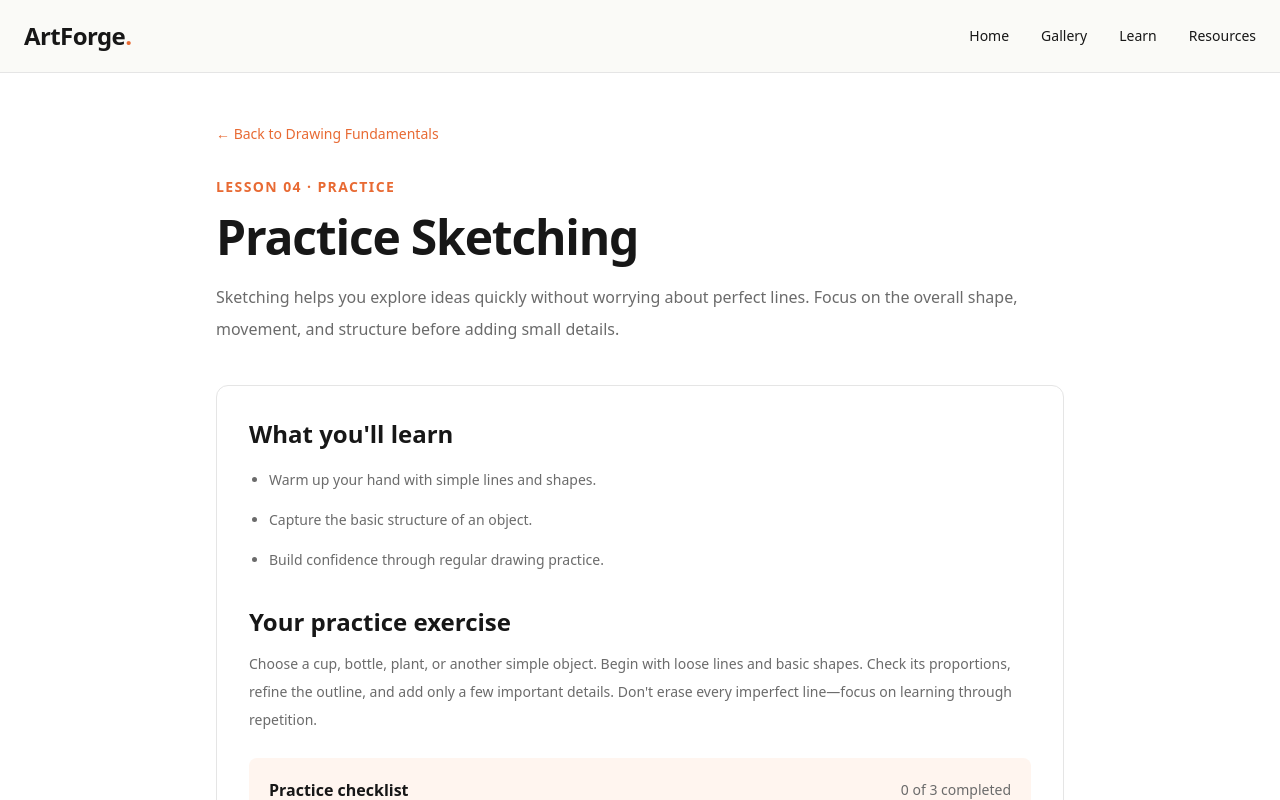
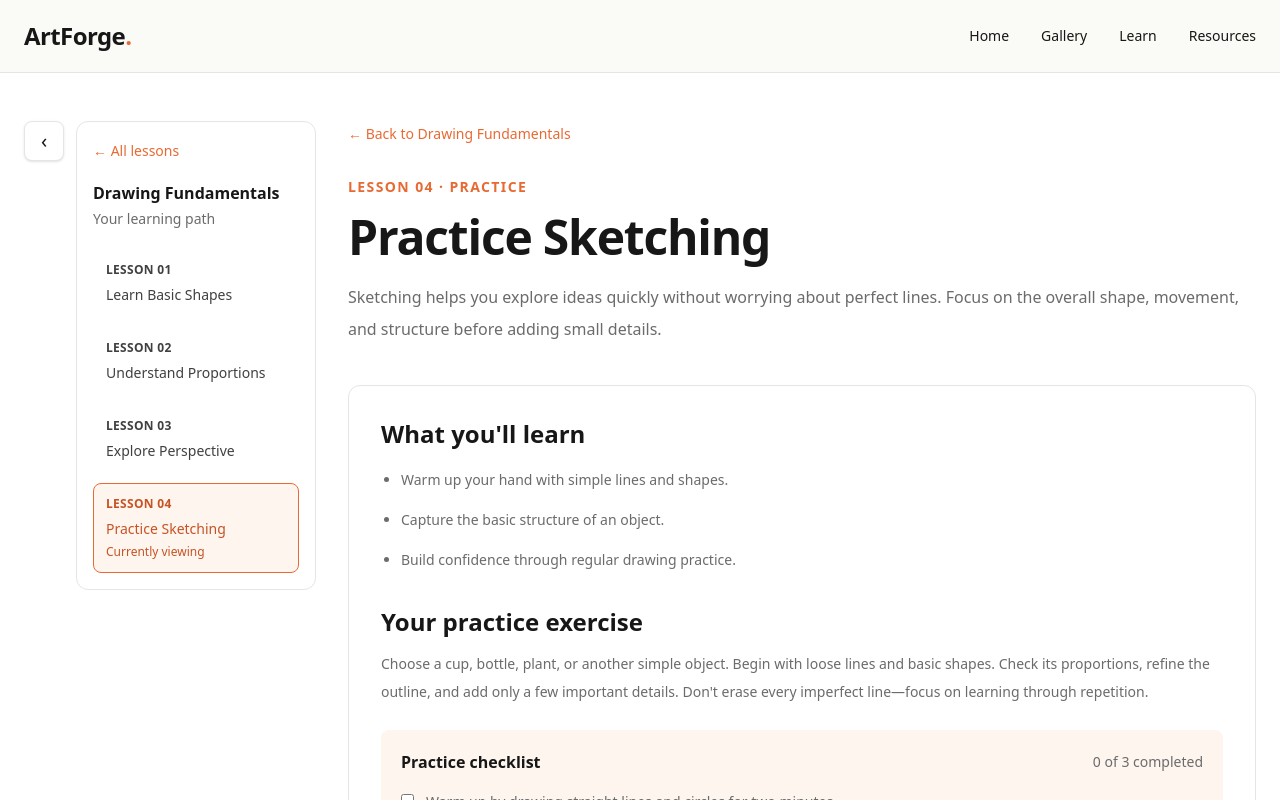
Before and after one commit to Yash-07-dev/artforge, a Next.js app: page /learn/drawing-fundamentals/sketching in a window 1280 px wide. Shown: the top 800 px of the page. Built offline with nearby package versions, Linux system fonts and the light colour scheme.

Commit message:
lesson sidebar menu

```diff
--- a/app/learn/drawing-fundamentals/basic-shapes/page.js
+++ b/app/learn/drawing-fundamentals/basic-shapes/page.js
@@ -3,12 +3,27 @@
 
 import Link from "next/link";
 import { useState } from "react";
+import LessonSidebar from "@/components/LessonSidebar";
 
 export default function BasicShapesLessonPage() {
   const [completed, setCompleted] = useState(false);
+  const [isSidebarOpen, setIsSidebarOpen] = useState(true);
 
   return (
-    <main className="mx-auto min-h-screen w-full max-w-4xl px-6 py-12">
+    <main className="min-h-screen w-full px-6 py-12">
+      <div
+        className={`mx-auto grid gap-8 ${
+          isSidebarOpen
+            ? "max-w-7xl grid-cols-1 md:grid-cols-[auto_minmax(0,1fr)]"
+            : "max-w-5xl grid-cols-1"
+        }`}
+      >
+        <LessonSidebar
+          isOpen={isSidebarOpen}
+          onToggle={() => setIsSidebarOpen((previous) => !previous)}
+        />
+
+        <div className="min-w-0">
           <Link
             href="/learn/drawing-fundamentals"
             className="text-sm font-medium text-[#E86A33] hover:underline"
@@ -48,10 +63,10 @@ export default function BasicShapesLessonPage() {
             </h2>
 
             <p className="mt-3 text-sm leading-7 text-[#6B6B6B]">
-          Take a pencil and paper. Draw a simple house using a rectangle for
-          the walls, a triangle for the roof, and small rectangles for the
-          door and windows. Then try combining circles and rectangles to
-          sketch a simple cartoon character.
+              Take a pencil and paper. Draw a simple house using a rectangle
+              for the walls, a triangle for the roof, and small rectangles
+              for the door and windows. Then try combining circles and
+              rectangles to sketch a simple cartoon character.
             </p>
 
             <div className="mt-6 rounded-lg bg-[#FFF5EF] p-5">
@@ -84,6 +99,8 @@ export default function BasicShapesLessonPage() {
               </p>
             )}
           </section>
+        </div>
+      </div>
     </main>
   );
 }
--- a/app/learn/drawing-fundamentals/perspective/page.js
+++ b/app/learn/drawing-fundamentals/perspective/page.js
@@ -3,6 +3,7 @@
 
 import Link from "next/link";
 import { useState } from "react";
+import LessonSidebar from "@/components/LessonSidebar";
 
 const exercises = [
   "Draw a horizontal horizon line.",
@@ -12,12 +13,26 @@ const exercises = [
 
 export default function PerspectiveLessonPage() {
   const [completed, setCompleted] = useState(false);
+  const [isSidebarOpen, setIsSidebarOpen] = useState(true);
   const [checkedItems, setCheckedItems] = useState([false, false, false]);
 
   const completedExercises = checkedItems.filter(Boolean).length;
 
   return (
-    <main className="mx-auto min-h-screen w-full max-w-4xl px-6 py-12">
+    <main className="min-h-screen w-full px-6 py-12">
+      <div
+        className={`mx-auto grid gap-8 ${
+          isSidebarOpen
+            ? "max-w-7xl grid-cols-1 md:grid-cols-[auto_minmax(0,1fr)]"
+            : "max-w-5xl grid-cols-1"
+        }`}
+      >
+        <LessonSidebar
+          isOpen={isSidebarOpen}
+          onToggle={() => setIsSidebarOpen((previous) => !previous)}
+        />
+
+        <div className="min-w-0">
           <Link
             href="/learn/drawing-fundamentals"
             className="text-sm font-medium text-[#E86A33] hover:underline"
@@ -68,7 +83,6 @@ export default function PerspectiveLessonPage() {
                 <p className="font-semibold text-[#171717]">
                   Practice checklist
                 </p>
-
                 <p className="text-sm text-[#6B6B6B]" aria-live="polite">
                   {completedExercises} of {exercises.length} completed
                 </p>
@@ -92,7 +106,6 @@ export default function PerspectiveLessonPage() {
                       }
                       className="mt-1 accent-[#E86A33]"
                     />
-
                     <span>{exercise}</span>
                   </label>
                 ))}
@@ -117,6 +130,8 @@ export default function PerspectiveLessonPage() {
               </p>
             )}
           </section>
+        </div>
+      </div>
     </main>
   );
 }
--- a/app/learn/drawing-fundamentals/proportions/page.js
+++ b/app/learn/drawing-fundamentals/proportions/page.js
@@ -3,9 +3,11 @@
 
 import Link from "next/link";
 import { useState } from "react";
+import LessonSidebar from "@/components/LessonSidebar";
 
 export default function ProportionsLessonPage() {
   const [completed, setCompleted] = useState(false);
+  const [isSidebarOpen, setIsSidebarOpen] = useState(true);
   const [checkedItems, setCheckedItems] = useState([false, false, false]);
 
   const exercises = [
@@ -17,7 +19,20 @@ export default function ProportionsLessonPage() {
   const completedExercises = checkedItems.filter(Boolean).length;
 
   return (
-    <main className="mx-auto min-h-screen w-full max-w-4xl px-6 py-12">
+    <main className="min-h-screen w-full px-6 py-12">
+      <div
+        className={`mx-auto grid gap-8 ${
+          isSidebarOpen
+            ? "max-w-7xl grid-cols-1 md:grid-cols-[auto_minmax(0,1fr)]"
+            : "max-w-5xl grid-cols-1"
+        }`}
+      >
+        <LessonSidebar
+          isOpen={isSidebarOpen}
+          onToggle={() => setIsSidebarOpen((previous) => !previous)}
+        />
+
+        <div className="min-w-0">
           <Link
             href="/learn/drawing-fundamentals"
             className="text-sm font-medium text-[#E86A33] hover:underline"
@@ -68,7 +83,6 @@ export default function ProportionsLessonPage() {
                 <p className="font-semibold text-[#171717]">
                   Practice checklist
                 </p>
-
                 <p className="text-sm text-[#6B6B6B]" aria-live="polite">
                   {completedExercises} of {exercises.length} completed
                 </p>
@@ -92,7 +106,6 @@ export default function ProportionsLessonPage() {
                       }
                       className="mt-1 accent-[#E86A33]"
                     />
-
                     <span>{exercise}</span>
                   </label>
                 ))}
@@ -117,6 +130,8 @@ export default function ProportionsLessonPage() {
               </p>
             )}
           </section>
+        </div>
+      </div>
     </main>
   );
 }
--- a/app/learn/drawing-fundamentals/sketching/page.js
+++ b/app/learn/drawing-fundamentals/sketching/page.js
@@ -3,6 +3,7 @@
 
 import Link from "next/link";
 import { useState } from "react";
+import LessonSidebar from "@/components/LessonSidebar";
 
 const exercises = [
   "Warm up by drawing straight lines and circles for two minutes.",
@@ -12,12 +13,26 @@ const exercises = [
 
 export default function SketchingLessonPage() {
   const [completed, setCompleted] = useState(false);
+  const [isSidebarOpen, setIsSidebarOpen] = useState(true);
   const [checkedItems, setCheckedItems] = useState([false, false, false]);
 
   const completedExercises = checkedItems.filter(Boolean).length;
 
   return (
-    <main className="mx-auto min-h-screen w-full max-w-4xl px-6 py-12">
+    <main className="min-h-screen w-full px-6 py-12">
+      <div
+        className={`mx-auto grid gap-8 ${
+          isSidebarOpen
+            ? "max-w-7xl grid-cols-1 md:grid-cols-[auto_minmax(0,1fr)]"
+            : "max-w-5xl grid-cols-1"
+        }`}
+      >
+        <LessonSidebar
+          isOpen={isSidebarOpen}
+          onToggle={() => setIsSidebarOpen((previous) => !previous)}
+        />
+
+        <div className="min-w-0">
           <Link
             href="/learn/drawing-fundamentals"
             className="text-sm font-medium text-[#E86A33] hover:underline"
@@ -68,7 +83,6 @@ export default function SketchingLessonPage() {
                 <p className="font-semibold text-[#171717]">
                   Practice checklist
                 </p>
-
                 <p className="text-sm text-[#6B6B6B]" aria-live="polite">
                   {completedExercises} of {exercises.length} completed
                 </p>
@@ -92,7 +106,6 @@ export default function SketchingLessonPage() {
                       }
                       className="mt-1 accent-[#E86A33]"
                     />
-
                     <span>{exercise}</span>
                   </label>
                 ))}
@@ -117,6 +130,8 @@ export default function SketchingLessonPage() {
               </p>
             )}
           </section>
+        </div>
+      </div>
     </main>
   );
 }
--- /dev/null
+++ b/components/LessonSidebar.js
@@ -0,0 +1,104 @@
+
+"use client";
+
+import Link from "next/link";
+import { usePathname } from "next/navigation";
+
+const lessons = [
+  {
+    number: "01",
+    title: "Learn Basic Shapes",
+    href: "/learn/drawing-fundamentals/basic-shapes",
+  },
+  {
+    number: "02",
+    title: "Understand Proportions",
+    href: "/learn/drawing-fundamentals/proportions",
+  },
+  {
+    number: "03",
+    title: "Explore Perspective",
+    href: "/learn/drawing-fundamentals/perspective",
+  },
+  {
+    number: "04",
+    title: "Practice Sketching",
+    href: "/learn/drawing-fundamentals/sketching",
+  },
+];
+
+export default function LessonSidebar({
+  isOpen,
+  onToggle,
+}) {
+  const pathname = usePathname();
+
+  return (
+    <div className="flex items-start gap-3">
+      <button
+        type="button"
+        onClick={onToggle}
+        aria-label={isOpen ? "Hide lesson sidebar" : "Show lesson sidebar"}
+        aria-expanded={isOpen}
+        className="sticky top-6 flex h-10 w-10 shrink-0 items-center justify-center rounded-lg border border-[#E5E5E5] bg-white text-xl text-[#171717] shadow-sm transition hover:bg-[#FFF5EF]"
+      >
+        {isOpen ? "‹" : "☰"}
+      </button>
+
+      {isOpen && (
+        <aside className="w-[240px] shrink-0 rounded-xl border border-[#E5E5E5] bg-white p-4">
+          <Link
+            href="/learn/drawing-fundamentals"
+            className="mb-5 inline-block text-sm font-medium text-[#E86A33] hover:underline"
+          >
+            ← All lessons
+          </Link>
+
+          <h2 className="mb-1 text-base font-bold text-[#171717]">
+            Drawing Fundamentals
+          </h2>
+
+          <p className="mb-5 text-sm text-[#6B6B6B]">
+            Your learning path
+          </p>
+
+          <nav aria-label="Drawing Fundamentals lessons">
+            <ul className="space-y-2">
+              {lessons.map((lesson) => {
+                const isActive = pathname === lesson.href;
+
+                return (
+                  <li key={lesson.number}>
+                    <Link
+                      href={lesson.href}
+                      aria-current={isActive ? "page" : undefined}
+                      className={`block rounded-lg border p-3 transition-colors ${
+                        isActive
+                          ? "border-[#E86A33] bg-[#FFF5EF] text-[#C65324]"
+                          : "border-transparent text-[#404040] hover:border-[#E5E5E5] hover:bg-[#FAFAFA]"
+                      }`}
+                    >
+                      <span className="mb-1 block text-xs font-semibold tracking-wide">
+                        LESSON {lesson.number}
+                      </span>
+
+                      <span className="text-sm font-medium">
+                        {lesson.title}
+                      </span>
+
+                      {isActive && (
+                        <span className="mt-1 block text-xs">
+                          Currently viewing
+                        </span>
+                      )}
+                    </Link>
+                  </li>
+                );
+              })}
+            </ul>
+          </nav>
+        </aside>
+      )}
+    </div>
+  );
+}
```
Lines whose indentation alone changed are shown as unchanged.
